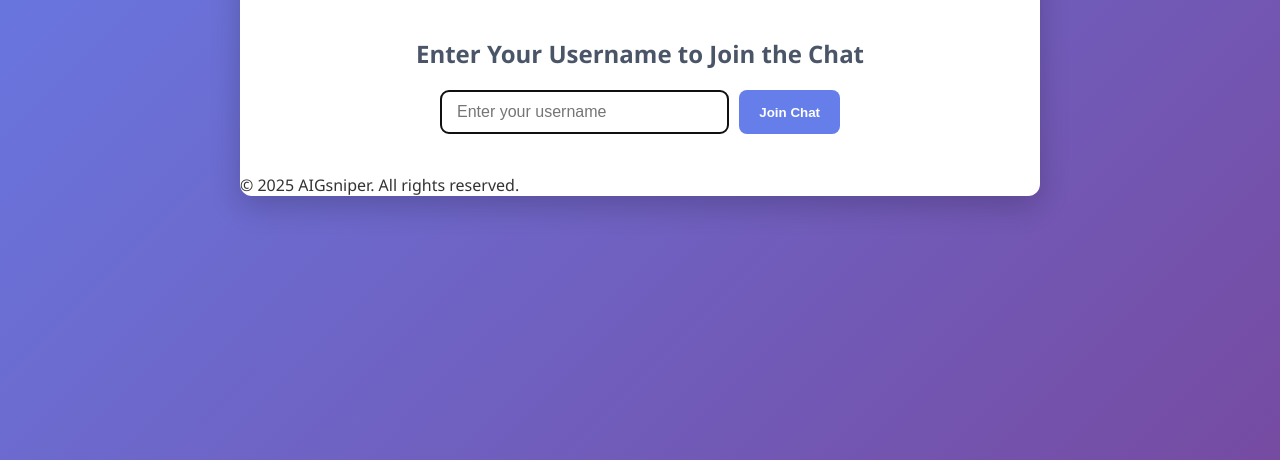
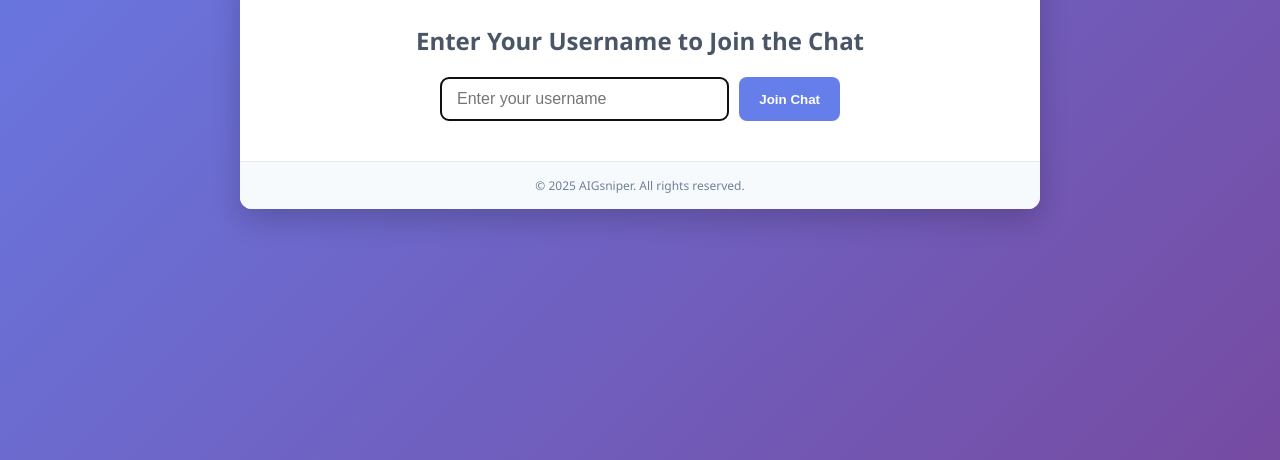
Before and after one commit to AIGsniperYt/Multiplayer, a plain HTML site: page index.html in a window 1280 px wide. Shown: the part 340-800 px from the top of the page. Drawn offline with nearby package versions, Linux system fonts and the light colour scheme.

Commit message:
Update style.css

```diff
--- a/style.css
+++ b/style.css
@@ -154,7 +154,14 @@ button:hover {
     margin-bottom: 20px;
     color: #4a5568;
 }
-
+.copyright-footer {
+    text-align: center;
+    padding: 15px;
+    color: #718096;
+    font-size: 12px;
+    border-top: 1px solid #e2e8f0;
+    background: #f7fafc;
+}
 .username-input-group {
     display: flex;
     gap: 10px;
@@ -180,4 +187,5 @@ button:hover {
     .username-input-group {
         flex-direction: column;
     }
+
 }
```
